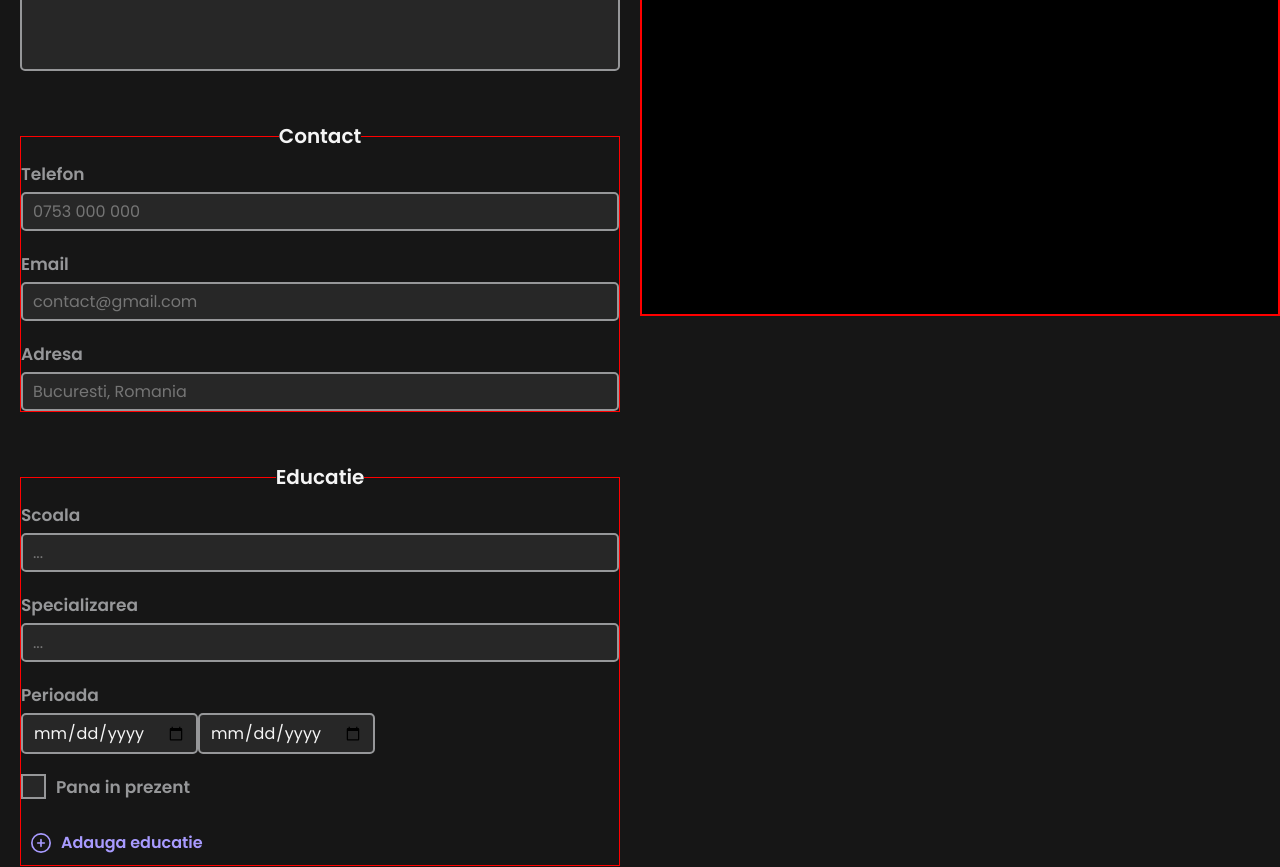
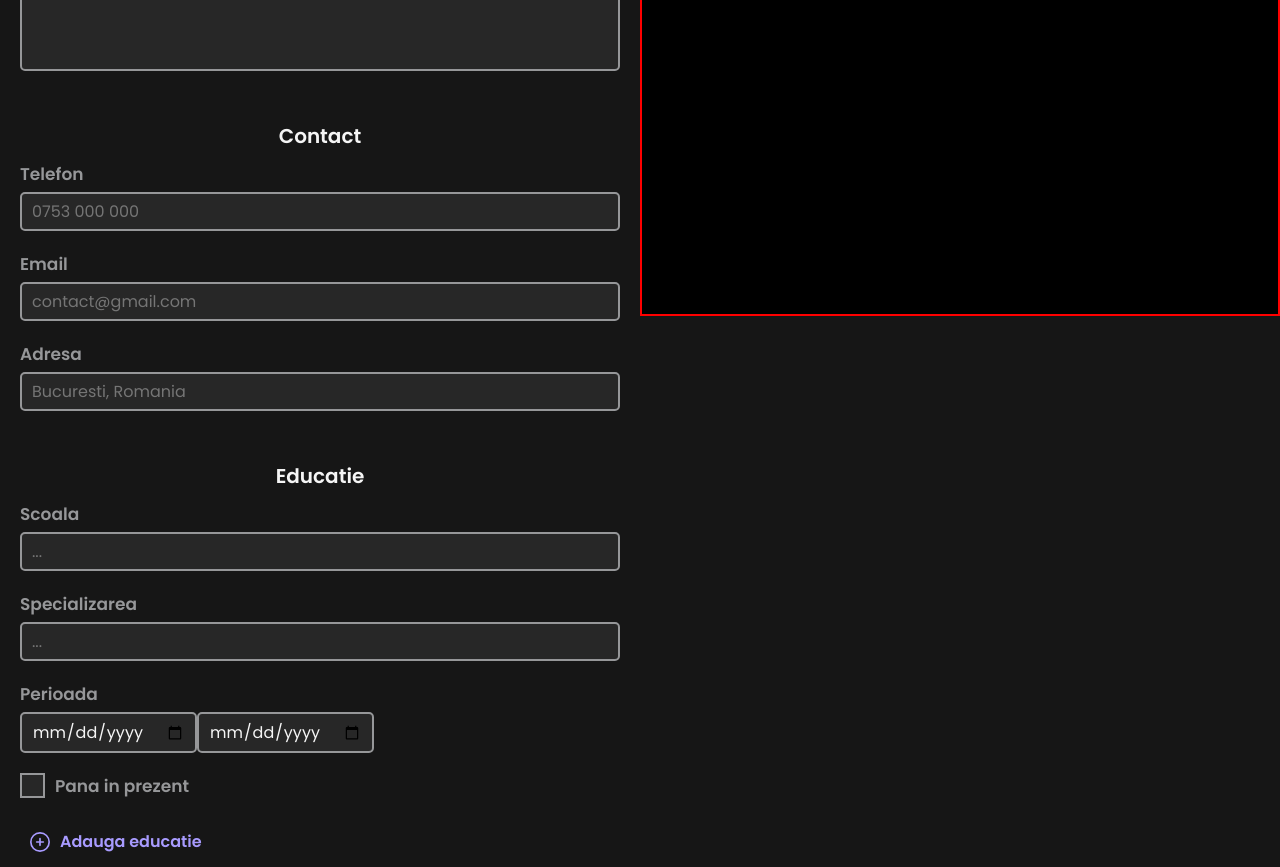
Before and after one commit to Costinnn/CV-app, a Next.js app: page /completare-cv in a window 1280 px wide. Shown: the part 800-1667 px from the top of the page. Built offline with nearby package versions, Linux system fonts and the light colour scheme.

Commit message:
Fill form width overflow problem fixed

```diff
--- a/components/pages/completare-cv/FillForm.css
+++ b/components/pages/completare-cv/FillForm.css
@@ -40,9 +40,9 @@
     fieldset {
       display: block;
       width: 100%;
-      border: 1px solid red;
       margin-top: 50px;
       width: 100%;
+      border: none;
 
       legend {
         font-size: 20px;
@@ -52,7 +52,6 @@
 
       label {
         textarea {
-          border: 1px solid red;
           width: 100%;
         }
       }
```
